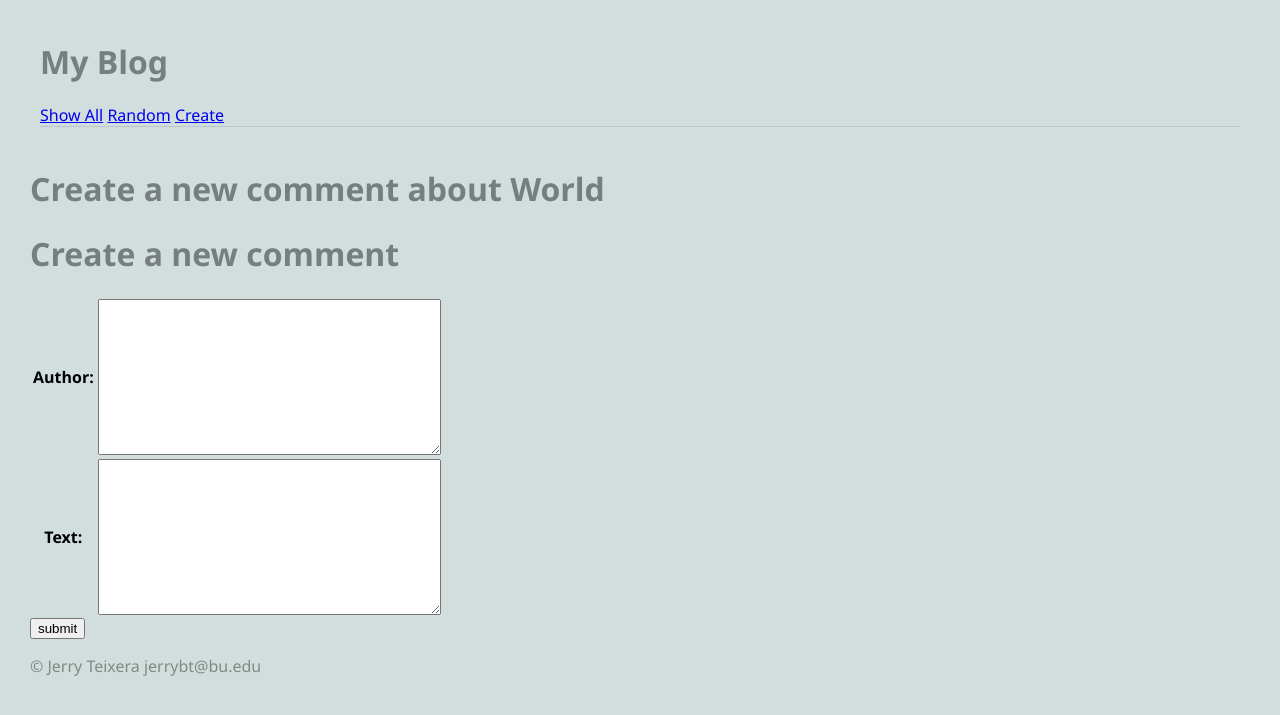
After one commit to JerryBLT/cs412, a Django app: page /blog/article/2/create_comment/ in a window 1280 px wide. The commit adds this page. Shown: the top 715 px of the page. Run offline with Django 5.2, Linux system fonts and the light colour scheme; data comes from the database, SQL or seed files in the repository; both versions use the stored data as it was after the commit; lists and menus that the app fills with data are empty.

Commit message:
Module4: Completed CreateView GET/POST, models relation to foreign key, displaying model data, createView with FK

```diff
--- a/blog/admin.py
+++ b/blog/admin.py
@@ -1,5 +1,6 @@
 from django.contrib import admin
 
 # Register your models here.
-from .models import Article
+from .models import Article, Comment
 admin.site.register(Article)
+admin.site.register(Comment)
--- /dev/null
+++ b/blog/forms.py
@@ -0,0 +1,21 @@
+# file: blog/forms.py
+# define the form that we will use for create/delete/update operations
+from django import forms
+from .models import Article, Comment
+
+class CreateArticleForm(forms.ModelForm):
+    '''A form to add an article to the databse.'''
+
+    class Meta:
+        '''Associate this form with an article form our databse'''
+        model = Article
+        fields = ['author', 'title', 'text', 'image_url']
+
+class CreateCommentForm(forms.ModelForm):
+    '''A form to add a comment to the database.'''
+
+    class Meta:
+        '''Associate this form with a model form from our database'''
+        model = Comment
+        # fields = ['article', 'author', 'text']
+        fields = ['author', 'text'] # we don't want the drop-down list
--- a/blog/models.py
+++ b/blog/models.py
@@ -1,5 +1,5 @@
 from django.db import models
-
+from django.urls import reverse
 # Create your models here.
 
 class Article(models.Model):
@@ -15,3 +15,26 @@ class Article(models.Model):
     def __str__(self):
         '''Return a string representation of this model instance.'''
         return f"{self.title} by {self.author}"
+
+    def get_absolute_url(self):
+        '''Return the url to display one isntance of this object.'''
+        return reverse('article', kwargs={'pk': self.pk})
+
+    def get_all_comments(self):
+        '''Return a QuerySet of comments about this article.'''
+        # use the object manager to retrieve comments about this article
+        comments = Comment.objects.filter(article = self)
+        return comments
+
+class Comment(models.Model):
+    '''Encapsulates the idea of a comment on an article.'''
+
+    # data attributes for the comment
+    article = models.ForeignKey(Article, on_delete=models.CASCADE)
+    author = models.TextField(blank = True)
+    text = models.TextField(blank = True)
+    published = models.DateTimeField(auto_now = True)
+
+    def __str__(self):
+        '''Return a string representation of this model instance.'''
+        return f"{self.text} by {self.author}"
--- a/blog/templates/blog/base.html
+++ b/blog/templates/blog/base.html
@@ -12,12 +12,14 @@
             <h1>My Blog</h1>
             <nav>
                 <li>
-                    <a href="{% url 'show_all' %}">All Articles</a>
+                    <a href="{% url 'show_all' %}">Show All</a>
                 </li>
                 <li>
-                    <a href="{% url 'random' %}">Random Article</a>
+                    <a href="{% url 'random' %}">Random</a>
                 </li>
-
+                <li>
+                    <a href="{% url 'create_article' %}">Create</a>
+                </li>
             </nav>
         </header>
         {% block content %}
--- /dev/null
+++ b/blog/templates/blog/create_comment_form.html
@@ -0,0 +1,15 @@
+<!--file: create_comment_form.html-->
+{% extends 'blog/base.html' %}
+
+{% block content %}
+    <h1>Create a new comment about {{ article.title }}</h1>
+    <form method="POST">
+        {% csrf_token %}
+        <h1>Create a new comment</h1>
+        <table>
+            {{form.as_table}}
+        </table>
+
+        <input type="submit" value="submit">
+    </form>
+{% endblock content %}
--- a/blog/urls.py
+++ b/blog/urls.py
@@ -1,9 +1,11 @@
 # blog/urls.py
 from django.urls import path
-from .views import ShowAllView, ArticleView, RandomArticleView
+from .views import * #showAllView, ArticleView, RandomArticleView
 
 urlpatterns = [
     path('', RandomArticleView.as_view(), name="random"),
     path('show_all/', ShowAllView.as_view(), name="show_all"),
     path('article/<int:pk>/', ArticleView.as_view(), name="article"),
+    path('article/create/', CreateArticleView.as_view(), name="create_article"), #new
+    path('article/<int:pk>/create_comment/', CreateCommentView.as_view(), name="create_comment"), #new
 ]
--- a/blog/views.py
+++ b/blog/views.py
@@ -1,7 +1,9 @@
 from django.shortcuts import render
-from django.views.generic import ListView, DetailView
+from django.views.generic import ListView, DetailView, CreateView
 from .models import Article
 import random
+from .forms import CreateArticleForm, CreateCommentForm
+from django.urls import reverse
 
 # Create your views here.
 class ShowAllView(ListView):
@@ -31,3 +33,60 @@ class RandomArticleView(DetailView):
         all_articles = Article.objects.all()
         article =  random.choice(all_articles)
         return article
+
+# define a subclass of CreateView to handle the creation of Article onject
+class CreateArticleView(CreateView):
+    '''view to handle creation of a new article
+    (1) display the HTML form to the user (GET)
+    (2) process the form submission and store the new Article object (POST)
+    '''
+
+    form_class = CreateArticleForm
+    template_name = "blog/create_article_form.html"
+
+class CreateCommentView(CreateView):
+    '''view to handle the creation of a new comment on an article.'''
+
+    form_class = CreateCommentForm
+    template_name = "blog/create_comment_form.html"
+
+    def get_success_url(self):
+        '''provide a URL to redirect a user after successfully submitting the form.'''
+
+        # create and return a URL:
+        # return reverse('show_all') # redirect to the show all page
+        # retrive the PK from the URL pattern
+        pk = self.kwargs['pk']
+        # call reverse to geenrate the URL for this article
+        return reverse('article', kwargs={'pk': pk})
+
+    def get_context_data(self):
+        '''Return the dictionary of context cariables for use in the template.'''
+
+        # calling the superclass method
+        context = super().get_context_data()
+
+        # find/add article to the context data.
+        # retireve the PK from the URL pattern
+        pk = self.kwargs['pk']
+        article = Article.objects.get(pk=pk)
+
+        # add this article into the context dictionary:
+        context['article'] = article
+        return context
+
+    def form_valid(self, form):
+        '''This method handles the form submission and saves the
+        new object to the Django databse.
+        we need to add the foreign key (of the Article) to the Comment
+        object before saving it to the databse.'''
+
+        print(form.cleaned_data)
+        # get the article_pk from the URL parameters
+        pk = self.kwargs['pk']
+        article = Article.objects.get(pk = pk)
+        # attach this article to the comment
+        form.instance.article = article # set the FK
+
+        # delegate the work to the superclass method form_valid:
+        return super().form_valid(form)
```
Also changed, not shown: blog/templates/blog/article.html (+15 -4 lines), blog/templates/blog/create_article_form.html (added, +15 -0 lines), blog/migrations/0003_comment.py (added), db.sqlite3.
